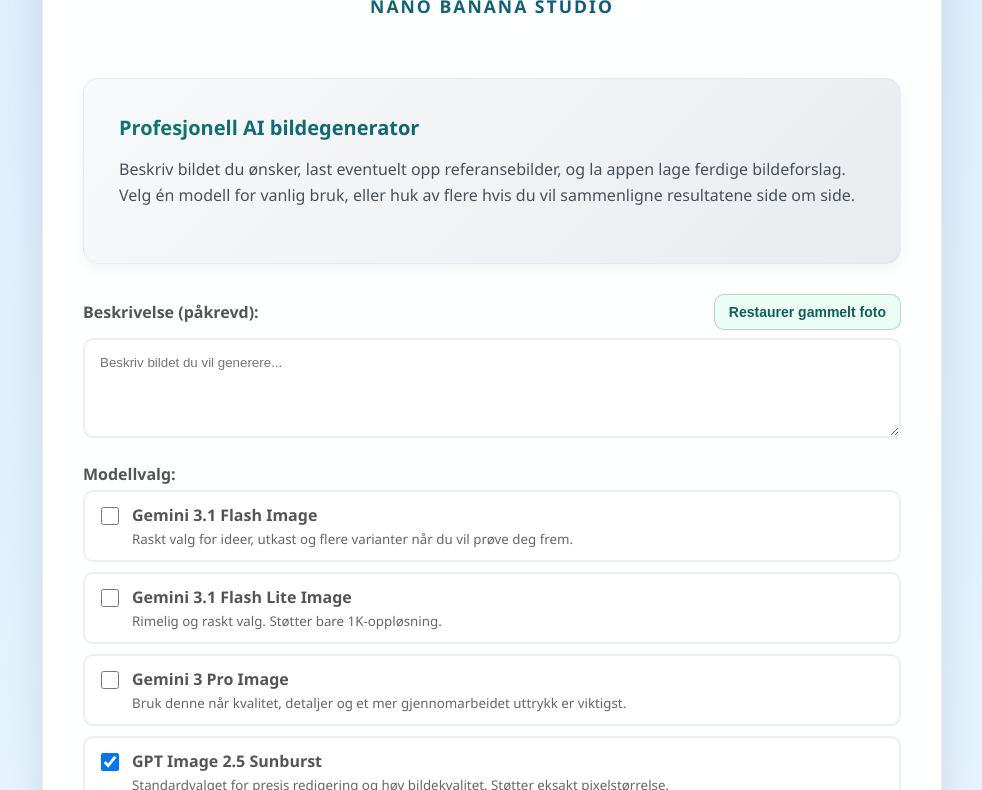
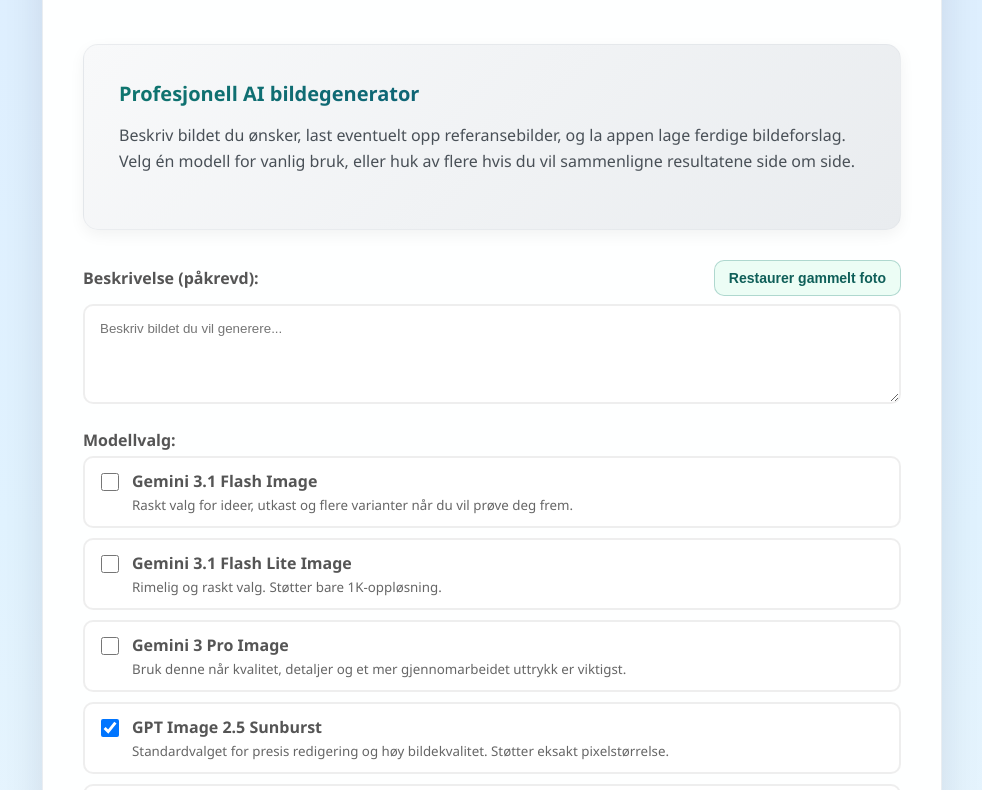
Before and after one commit to kavold/nanobanana, a website: page public/index.html in a window 1280 px wide. Shown: the part 292-1082 px from the top of the page, without its empty margins (148-1130 px from the left). Drawn offline with Linux system fonts and the light colour scheme.

Commit message:
Remove Nano Banana Studio subtitle

```diff
--- a/public/index.html
+++ b/public/index.html
@@ -57,20 +57,8 @@
             -webkit-background-clip: text;
             -webkit-text-fill-color: transparent;
             background-clip: text;
-            margin: 0 0 10px 0;
+            margin: 0;
             text-shadow: 0 2px 4px rgba(15, 23, 42, 0.08);
-        }
-        .subtitle {
-            font-size: 1.1em;
-            color: #334155;
-            font-weight: 600;
-            text-transform: uppercase;
-            letter-spacing: 2px;
-            margin: 0;
-            background: linear-gradient(135deg, #0f766e 0%, #0f4c81 100%);
-            -webkit-background-clip: text;
-            -webkit-text-fill-color: transparent;
-            background-clip: text;
         }
         .form-group {
             margin-bottom: 20px;
@@ -517,7 +505,6 @@
         <div class="header">
             <div class="brand-mark" aria-hidden="true">IS</div>
             <h1 class="main-title">AI bildegenerator</h1>
-            <div class="subtitle">Nano Banana Studio</div>
         </div>
 
         <div class="model-info">
```
